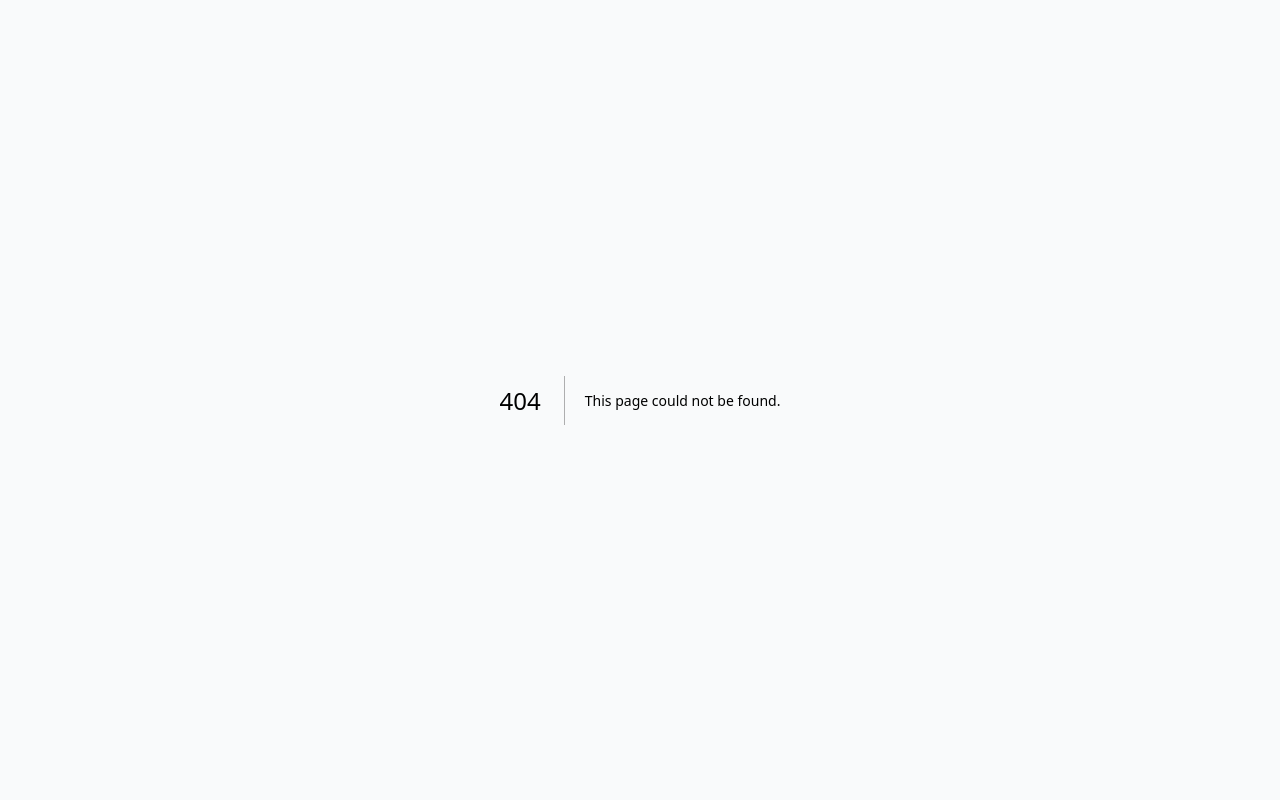
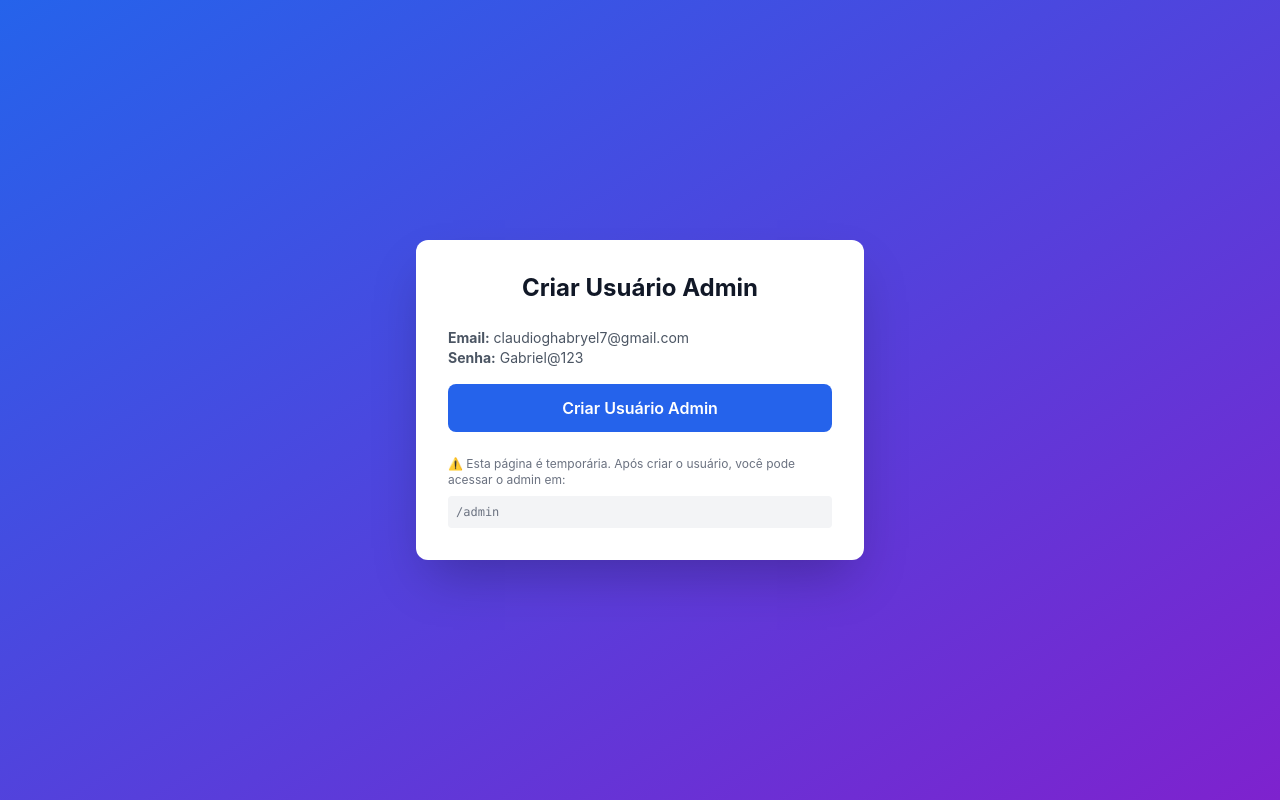
Before and after one commit to FlashConCards/flashconcards, a Next.js app: page /create-admin in a window 1280 px wide. Before the commit this address had no page. Built offline with nearby package versions, Linux system fonts and the light colour scheme.

Commit message:
Add: criar usuário admin no Firebase Authentication

```diff
--- /dev/null
+++ b/app/api/admin/create-admin-user/route.ts
@@ -0,0 +1,35 @@
+import { NextResponse } from 'next/server';
+import { createUserWithEmailAndPassword } from 'firebase/auth';
+import { auth } from '../../../lib/firebase';
+
+export async function POST() {
+  try {
+    // Criar usuário admin no Firebase Authentication
+    const userCredential = await createUserWithEmailAndPassword(
+      auth,
+      'claudioghabryel7@gmail.com',
+      'Gabriel@123'
+    );
+
+    return NextResponse.json({
+      success: true,
+      message: 'Usuário admin criado com sucesso',
+      uid: userCredential.user.uid
+    });
+  } catch (error: any) {
+    // Se usuário já existe, não é erro
+    if (error.code === 'auth/email-already-in-use') {
+      return NextResponse.json({
+        success: true,
+        message: 'Usuário admin já existe',
+        error: error.code
+      });
+    }
+
+    console.error('Erro ao criar usuário admin:', error);
+    return NextResponse.json({
+      success: false,
+      error: error.message
+    }, { status: 500 });
+  }
+}
--- /dev/null
+++ b/app/create-admin/page.tsx
@@ -0,0 +1,68 @@
+"use client";
+import { useState } from 'react';
+
+export default function CreateAdminPage() {
+  const [loading, setLoading] = useState(false);
+  const [message, setMessage] = useState('');
+
+  const createAdmin = async () => {
+    setLoading(true);
+    setMessage('');
+
+    try {
+      const response = await fetch('/api/admin/create-admin-user', {
+        method: 'POST'
+      });
+
+      const data = await response.json();
+
+      if (data.success) {
+        setMessage(`✅ ${data.message}`);
+      } else {
+        setMessage(`❌ Erro: ${data.error}`);
+      }
+    } catch (error) {
+      setMessage(`❌ Erro ao criar usuário: ${error}`);
+    } finally {
+      setLoading(false);
+    }
+  };
+
+  return (
+    <div className="min-h-screen flex items-center justify-center bg-gradient-to-br from-blue-600 to-purple-700">
+      <div className="bg-white p-8 rounded-xl shadow-2xl w-full max-w-md">
+        <h1 className="text-2xl font-bold mb-6 text-center text-gray-900">
+          Criar Usuário Admin
+        </h1>
+
+        <div className="mb-4 text-sm text-gray-600">
+          <p><strong>Email:</strong> claudioghabryel7@gmail.com</p>
+          <p><strong>Senha:</strong> Gabriel@123</p>
+        </div>
+
+        <button
+          onClick={createAdmin}
+          disabled={loading}
+          className="w-full bg-blue-600 text-white py-3 rounded-lg font-semibold hover:bg-blue-700 transition-colors disabled:opacity-50"
+        >
+          {loading ? 'Criando...' : 'Criar Usuário Admin'}
+        </button>
+
+        {message && (
+          <div className={`mt-4 p-3 rounded-lg text-sm ${
+            message.includes('✅') ? 'bg-green-100 text-green-700' : 'bg-red-100 text-red-700'
+          }`}>
+            {message}
+          </div>
+        )}
+
+        <div className="mt-6 text-xs text-gray-500">
+          <p>⚠️ Esta página é temporária. Após criar o usuário, você pode acessar o admin em:</p>
+          <p className="mt-2 font-mono bg-gray-100 p-2 rounded">
+            /admin
+          </p>
+        </div>
+      </div>
+    </div>
+  );
+}
```
